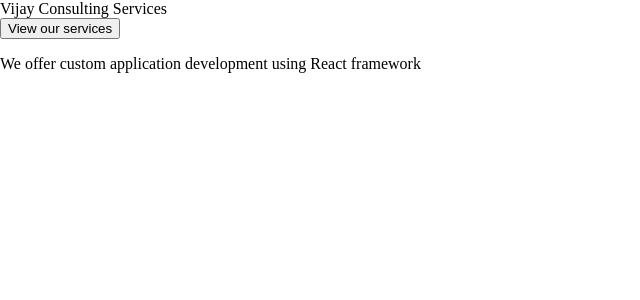
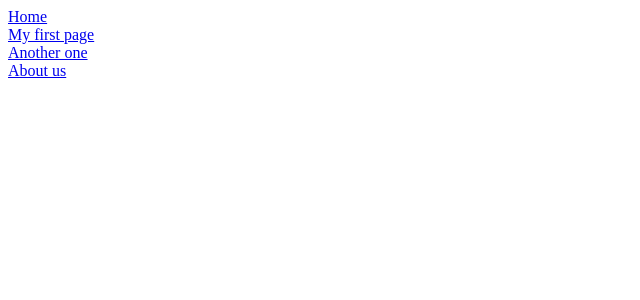
Before and after one commit to askirmas/json2react-project, a Next.js app: page / in a window 1280 px wide. Shown: the top 300 px of the page, without its empty margins (0-640 px from the left). Built offline with nearby package versions, Linux system fonts and the light colour scheme.

Commit message:
Move parser to root

```diff
--- a/layout/index.js
+++ b/layout/index.js
@@ -1,29 +1,21 @@
-import styles from './index.css';
-import Link from 'next/link';
+import styles from './index.css'
+import Link from 'next/link'
+import pages from '../pages.json'
 
 export default function Layout(props) {
   return (
     <div>
       <header className={styles.header}>
-                <div className={styles.wrapper}>
-                    <h1>
-                        <Link href="/">
-                            <a className={styles.titleLink}>
-                                Vijay Consulting Services
-                            </a>
+        <div className={styles.wrapper}>{
+          Object.entries(pages)
+          .map(([uri, title]) =>
+            <div className={styles.menu}>
+              <Link as={`/${uri}`} href={`/?json=${uri}`}>
+                <a>{title}</a>
               </Link>
-                    </h1>
-                    <div>
-                        <ul className={styles.menu}>
-                            <li>
-                                <Link href="/"><a>Home</a></Link>
-                            </li>
-                            <li>
-                                <Link href="/services"><a>Services</a></Link>
-                            </li>
-                        </ul>
             </div>
-                </div>
+          )
+        }</div>
       </header>
       <main>
         {props.children}
--- a/next.config.js
+++ b/next.config.js
@@ -1,19 +1,17 @@
-const withCSS = require('@zeit/next-css');
-
-const pages = ['first', 'second']
+const withCSS = require('@zeit/next-css'),
+  pages = require('./pages')
 
 module.exports = withCSS({
   cssModules: true,
   exportPathMap: function() {
     return Object.assign(
       {
-        '/': { page: '/' },
-        '/services': { page: '/services' },
+        '/': { page: '/', query: {json: 'home'} }
       },
-      ...pages.map(page => (
+      ...Object.keys(pages).map(page => (
         {
-          [`/services/${page}`]: {
-            page: '/service',
+          [`/${page}`]: {
+            page: '/',
             query: {
               json: page
             }
--- /dev/null
+++ b/pages.json
@@ -0,0 +1,6 @@
+{
+  "home": "Home",
+  "first": "My first page",
+  "second": "Another one",
+  "about": "About us"
+}
--- /dev/null
+++ b/pages/about.json
@@ -0,0 +1,9 @@
+{
+  "div": {
+    "children": [{
+      "p" : {
+        "children": ["This is the about page"]
+      }
+    }]
+  }
+}
--- /dev/null
+++ b/pages/home.json
@@ -0,0 +1,7 @@
+{
+  "div": {
+    "children": [
+      "Sweet home"
+    ]
+  }
+}
--- a/pages/index.css
+++ /dev/null
@@ -1,37 +0,0 @@
-body {
-    margin: 0;
-    padding: 0;
-}
-.button {
-  background-color: rebeccapurple;
-  padding: 10px 20px;
-  font-size: 20px;
-  border: none;
-  outline: none;
-  color: white;
-  cursor: pointer;
-}
-
-.home {
-    width: 100%;
-    height: 100vh;
-    display: flex;
-    justify-content: center;
-    align-items: center;
-    background: url('/static/images/bg.jpeg') no-repeat center center fixed;
-    background-size: cover;
-}
-
-.center {
-    text-align: center;
-    color: white;
-}
-
-.company {
-    font-size: 36px;
-}
-
-.offering {
-    font-size: 24px;
-    margin-top: 48px;
-}
--- a/pages/index.js
+++ b/pages/index.js
@@ -1,19 +1,13 @@
-import styles from './index.css';
-import Link from 'next/link';
+import { withRouter } from 'next/router';
+import Layout from '../layout';
+import renderJson from '../components/utils/renderJson'
 
-export default function Index() {
-    return (
-        <div className={styles.home}>
-            <div className={styles.center}>
-                <div className={styles.company}>Vijay Consulting Services</div>
-                <Link href="/services">
-                  <button className={styles.button}>View our services</button>
-                </Link>
-                <p className={styles.offering}>
-                    We offer custom application development using React
-                    framework
-                </p>
-            </div>
-        </div>
-    );
+function Service({content}) {
+  return <Layout>{content}</Layout>
 }
+
+Service.getInitialProps = function({query: {json = 'home'}}) {
+  return { content: renderJson(require(`./${json}.json`)) }
+}
+
+export default withRouter(Service)
```
Also changed, not shown: pages/Services.js (deleted, +0 -21 lines), pages/about.js (deleted, +0 -7 lines), pages/service.js (deleted, +0 -13 lines), pages/first.json (renamed from pages/services/first.json), pages/second.json (renamed from pages/services/second.json). Lines whose indentation alone changed are shown as unchanged.
